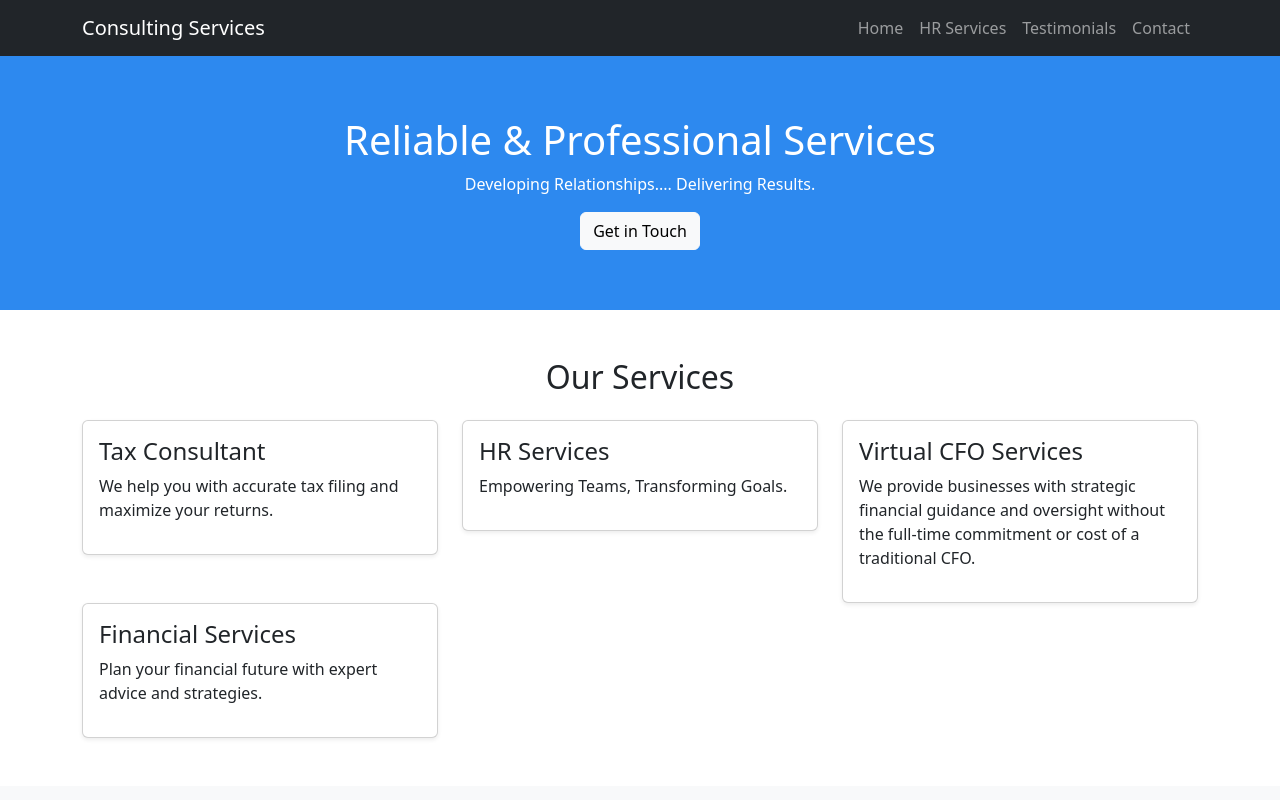
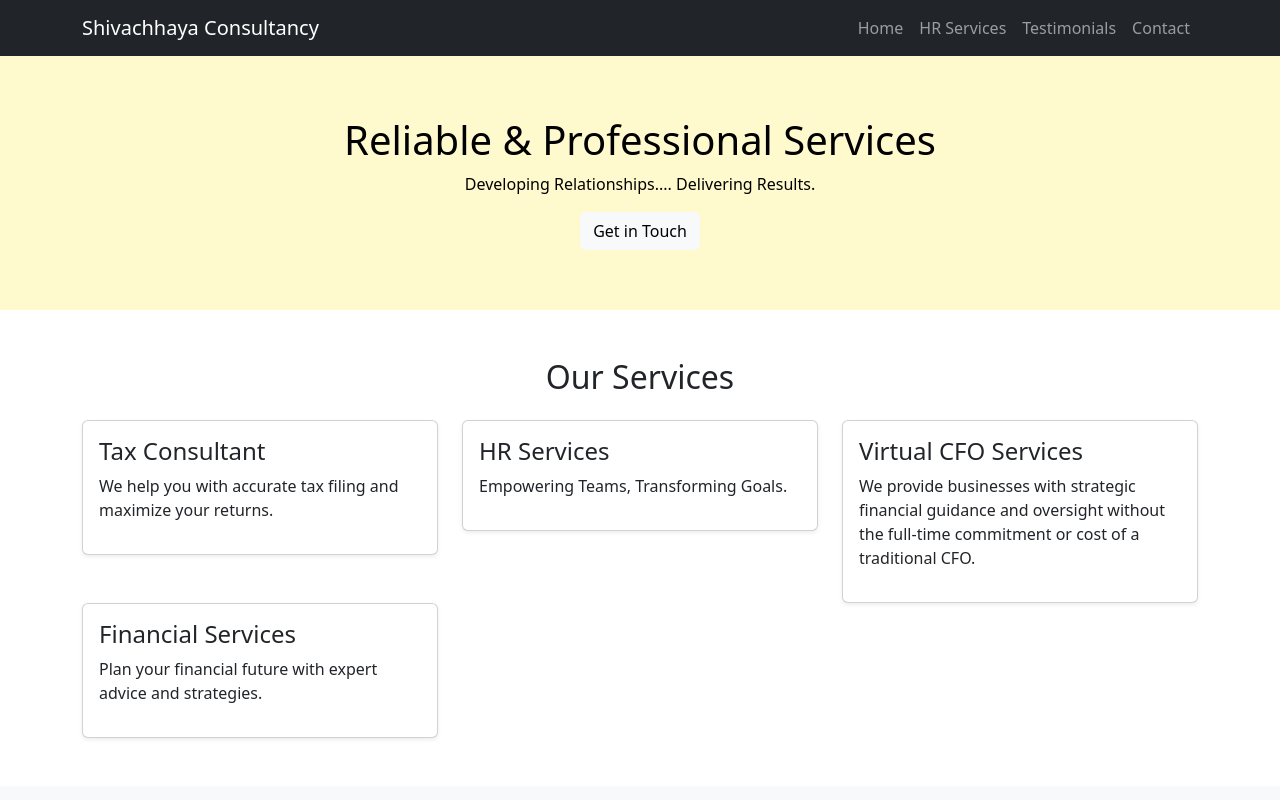
Before and after one commit to dhavalrawal/consultant_website, a plain HTML site: page index.html in a window 1280 px wide. Shown: the top 800 px of the page. Drawn offline with nearby package versions, Linux system fonts and the light colour scheme.

Commit message:
text and background color change

```diff
--- a/index.html
+++ b/index.html
@@ -7,8 +7,8 @@
     <link rel="stylesheet" href="https://cdn.jsdelivr.net/npm/bootstrap@5.3.3/dist/css/bootstrap.min.css">
     <style>
         .hero {
-            background: #2d89ef;
-            color: white;
+            background: #fffacd;
+            color: black;
             text-align: center;
             padding: 60px 20px;
         }
@@ -40,7 +40,7 @@
     <!-- Navbar -->
     <nav class="navbar navbar-expand-lg navbar-dark bg-dark">
         <div class="container">
-            <a class="navbar-brand" href="#">Consulting Services</a>
+            <a class="navbar-brand" href="#">Shivachhaya Consultancy</a>
             <button class="navbar-toggler" type="button" data-bs-toggle="collapse" data-bs-target="#navbarNav">
                 <span class="navbar-toggler-icon"></span>
             </button>
```
